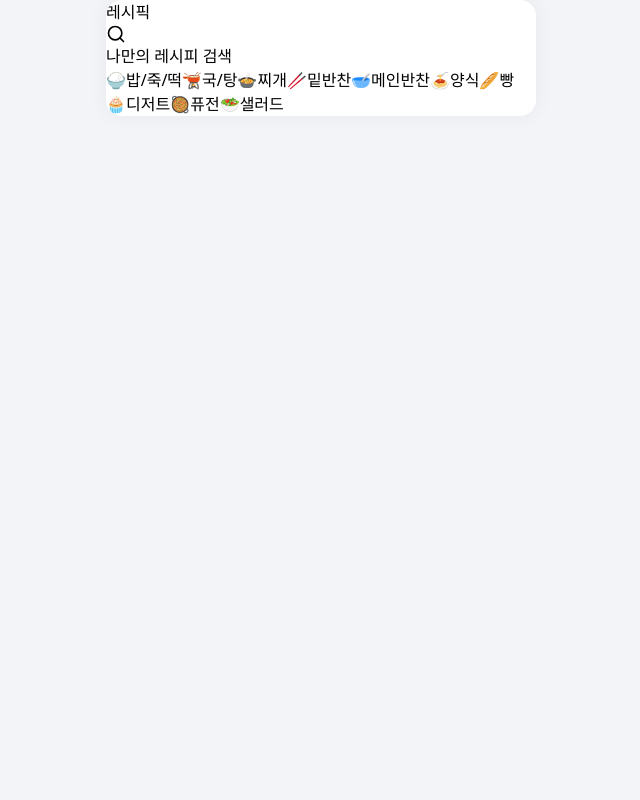
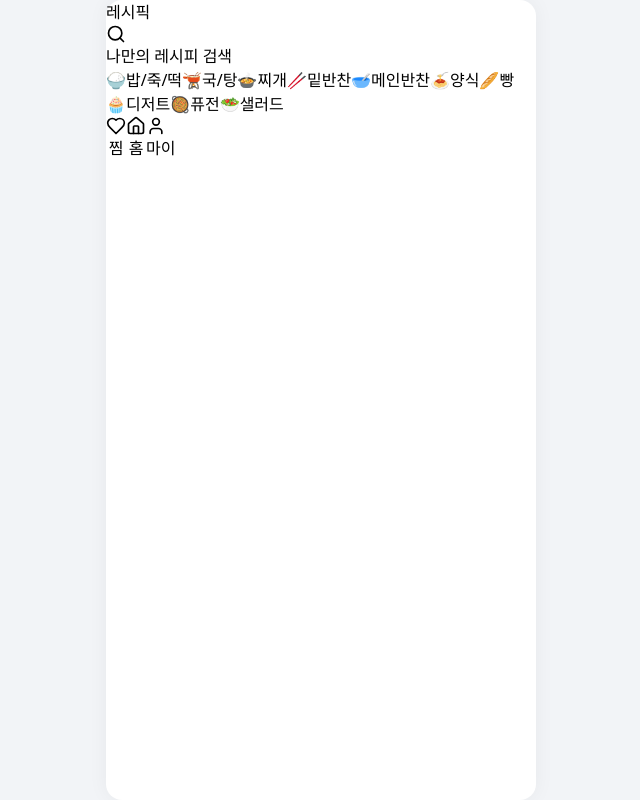
Before and after one commit to 516B/ReciPICK, a React (Vite) app in the folder frontend/: page / in a window 1280 px wide. Shown: the whole page, without its empty margins (319-959 px from the left). Built offline with nearby package versions, Linux system fonts and the light colour scheme.

Commit message:
feat(frontend): Footer 컴포넌트 추가

```diff
--- a/frontend/src/App.jsx
+++ b/frontend/src/App.jsx
@@ -3,6 +3,8 @@ import MainPage from './pages/MainPage';
 import CategoryPage from './pages/CategoryPage';
 import RecipePage from './pages/RecipePage';
 import ChatPage from './pages/ChatPage';
+import MyPage from "./pages/MyPage";
+import BookmarkPage from "./pages/BookmarkPage";
 
 function App() {
   return (
@@ -11,6 +13,8 @@ function App() {
       <Route path="/category" element={<CategoryPage />} />
       <Route path="/recipe/:id" element={<RecipePage />} />
       <Route path="/chat" element={<ChatPage />} />
+      <Route path="/bookmarks" element={<BookmarkPage />} />
+      <Route path="/mypage" element={<MyPage />} />
     </Routes>
   );
 }
--- /dev/null
+++ b/frontend/src/components/Footer.jsx
@@ -0,0 +1,37 @@
+import { Heart, Home, User } from "lucide-react";
+import { useNavigate, useLocation } from "react-router-dom";
+
+export default function Footer() {
+  const navigate = useNavigate();
+  const location = useLocation();
+
+  const isActive = (path) => location.pathname === path;
+
+  return (
+    <footer className="w-full bg-[#fc5305] text-white flex justify-around items-center py-3">
+      <button
+        onClick={() => navigate("/bookmarks")}
+        className={`flex flex-col items-center text-xs ${isActive("/bookmarks") ? "opacity-100" : "opacity-70"}`}
+      >
+        <Heart size={20} />
+        <span>찜</span>
+      </button>
+
+      <button
+        onClick={() => navigate("/")}
+        className={`flex flex-col items-center text-xs ${isActive("/") ? "opacity-100" : "opacity-70"}`}
+      >
+        <Home size={20} />
+        <span>홈</span>
+      </button>
+
+      <button
+        onClick={() => navigate("/mypage")}
+        className={`flex flex-col items-center text-xs ${isActive("/mypage") ? "opacity-100" : "opacity-70"}`}
+      >
+        <User size={20} />
+        <span>마이</span>
+      </button>
+    </footer>
+  );
+}
--- a/frontend/src/index.css
+++ b/frontend/src/index.css
@@ -9,17 +9,18 @@
 
 body {
   background-color: #f2f4f7;
-    display: flex;
-    justify-content: center;
-    align-items: flex-start;
-    min-height: 100vh;
+  margin: 0;
+  padding: 0;
 }
 
 #root {
   width: 100%;
-    max-width: 430px; /* iPhone 크기 */
+  max-width: 430px;  /* 앱 크기 고정 */
+  margin: 0 auto;
   background-color: white;
   box-shadow: 0 0 20px rgba(0,0,0,0.05);
   border-radius: 16px;
-    overflow: hidden;
+  display: flex;
+  flex-direction: column;
+  min-height: 100vh;
 }
--- /dev/null
+++ b/frontend/src/pages/BookmarkPage.jsx
@@ -0,0 +1,19 @@
+import Header from "../components/Header";
+import Footer from "../components/Footer";
+
+export default function BookmarkPage() {
+  return (
+    <div className="flex flex-col min-h-screen">
+      <main className="flex-grow bg-[#F7F8FA]">
+        <div className="w-full max-w-md mx-auto text-sm">
+          <Header title="찜한 레시피" />
+
+          <div className="p-4">
+            <p className="text-gray-500">아직 찜한 레시피가 없습니다.</p>
+          </div>
+        </div>
+      </main>
+      <Footer />
+    </div>
+  );
+}
--- a/frontend/src/pages/CategoryPage.jsx
+++ b/frontend/src/pages/CategoryPage.jsx
@@ -1,4 +1,3 @@
-// CategoryPage.jsx
 import { Search } from "lucide-react";
 import { useLocation, useNavigate } from "react-router-dom";
 import { useState } from "react";
--- a/frontend/src/pages/MainPage.jsx
+++ b/frontend/src/pages/MainPage.jsx
@@ -1,6 +1,7 @@
 import { useNavigate } from "react-router-dom";
 import { Search } from "lucide-react";
 import Header from "../components/Header";
+import Footer from "../components/Footer";
 
 export default function MainPage() {
   const navigate = useNavigate();
@@ -19,8 +20,9 @@ export default function MainPage() {
   ];
 
   return (
-    <div className="min-h-screen bg-[#F7F8FA] flex justify-center">
-      <div className="w-full max-w-md bg-[#F7F8FA] shadow-md rounded-xl overflow-hidden text-sm">
+    <div className="flex flex-col min-h-screen">
+      <main className="flex-grow bg-[#F7F8FA]">
+        <div className="w-full max-w-md mx-auto bg-[#F7F8FA] text-sm">
           <Header title="레시픽" />
 
           <div className="bg-white p-4">
@@ -58,6 +60,9 @@ export default function MainPage() {
             </div>
           </div>
         </div>
+      </main>
+
+      <Footer />
     </div>
   );
 }
--- /dev/null
+++ b/frontend/src/pages/MyPage.jsx
@@ -0,0 +1,19 @@
+import Header from "../components/Header";
+import Footer from "../components/Footer";
+
+export default function MyPage() {
+  return (
+    <div className="flex flex-col min-h-screen">
+      <main className="flex-grow bg-[#F7F8FA]">
+        <div className="w-full max-w-md mx-auto text-sm">
+          <Header title="마이페이지" />
+
+          <div className="p-4">
+            <p className="text-gray-500">마이페이지 입니다.</p>
+          </div>
+        </div>
+      </main>
+      <Footer />
+    </div>
+  );
+}
--- a/frontend/src/pages/RecipePage.jsx
+++ b/frontend/src/pages/RecipePage.jsx
@@ -3,6 +3,21 @@ import { useParams, useLocation, useNavigate } from "react-router-dom";
 import { useEffect, useState } from "react";
 import { Clock, User, Star } from "lucide-react";
 import Header from "../components/Header";
+
+// 난이도에 따른 별 개수 반환 함수
+function getStarsByDifficulty(difficulty) {
+  switch (difficulty) {
+    case "아무나":
+    case "초급":
+      return 1;
+    case "중급":
+      return 2;
+    case "고급":
+      return 3;
+    default:
+      return 0;
+  }
+}
 
 const dummyRecipes = [
   {
@@ -50,7 +65,7 @@ export default function RecipePage() {
     <div className="flex flex-col min-h-screen bg-gray-100 items-center">
       <div className="w-full max-w-md">
 
-        {/* ✅ Header에 앱 이름만 */}
+        {/* Header */}
         <Header
           title="레시픽"
           showBack
@@ -70,7 +85,7 @@ export default function RecipePage() {
           />
         </div>
 
-        {/* ✅ 제목 + Chat 버튼 */}
+        {/* 제목 + Chat 버튼 */}
         <div className="p-4 bg-white border-b border-gray-200">
           <div className="flex items-center justify-between mb-6">
             <h2 className="text-xl font-bold">{recipe.title}</h2>
@@ -92,8 +107,22 @@ export default function RecipePage() {
               <span className="mt-1">{recipe.cook_time}</span>
             </div>
             <div className="flex flex-col items-center justify-center">
-              <Star size={18} />
-              <span className="mt-1">난이도 {recipe.difficulty}</span>
+              <div className="flex gap-1">
+                {Array.from({ length: getStarsByDifficulty(recipe.difficulty) }).map(
+                  (_, i) => (
+                    <Star
+                      key={i}
+                      size={18}
+                      strokeWidth={2}
+                      className="text-gray-600"
+                      fill="currentColor"
+                    />
+                  )
+                )}
+              </div>
+              <span className="mt-1 text-sm text-gray-500">
+                난이도 {recipe.difficulty}
+              </span>
             </div>
           </div>
         </div>
```
Lines whose indentation alone changed are shown as unchanged.
